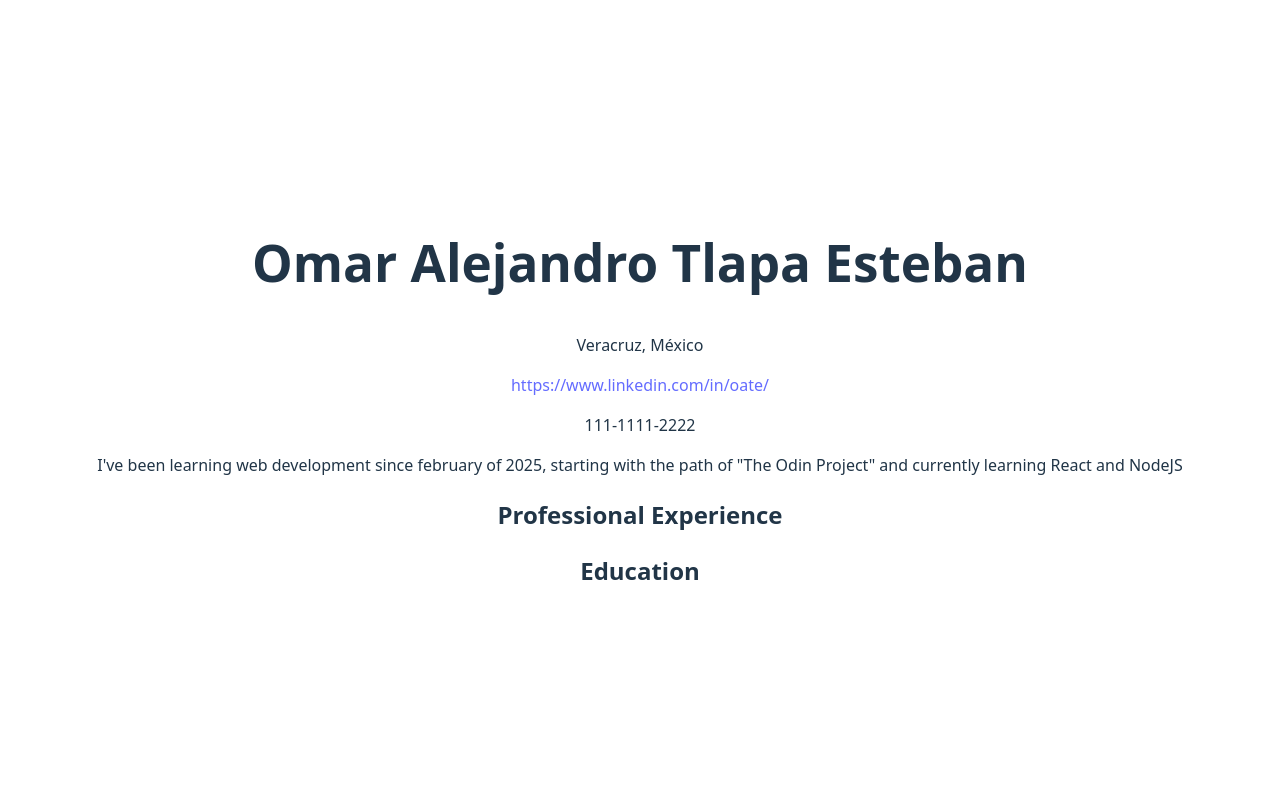
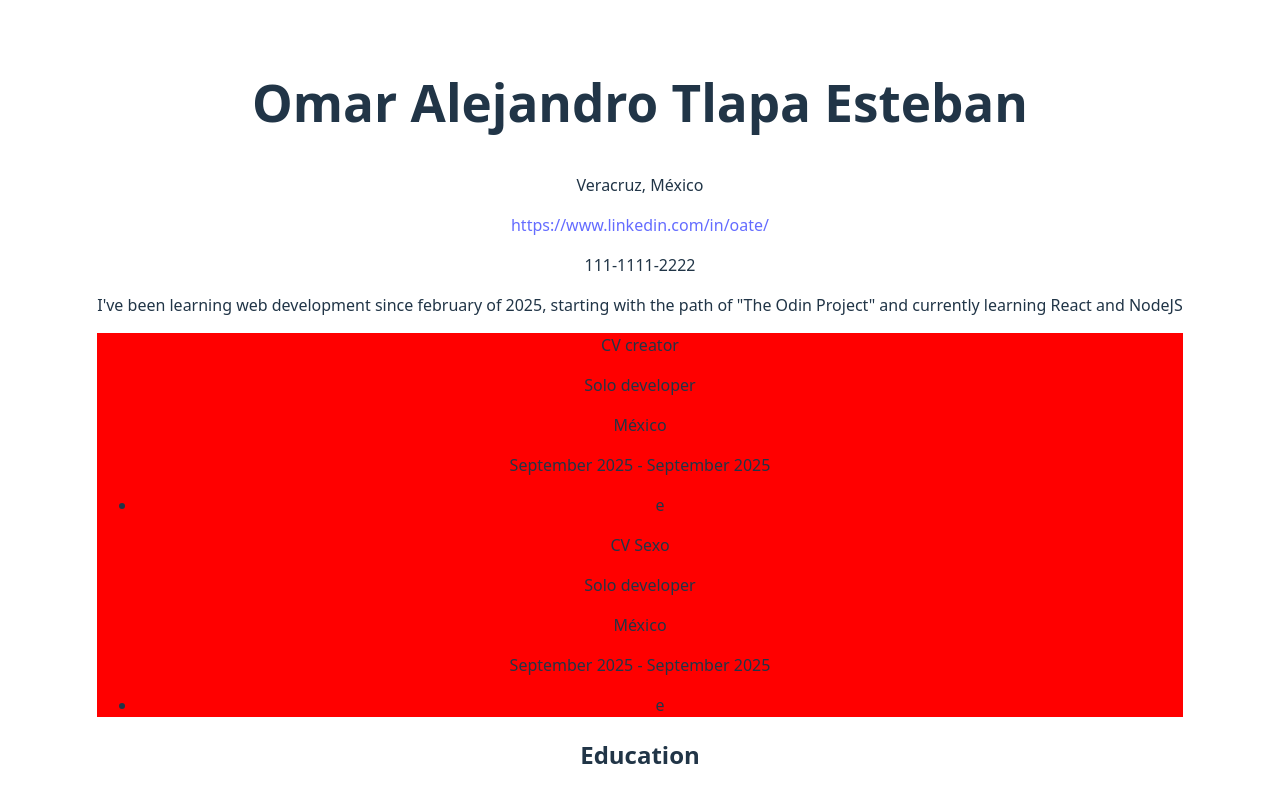
Before and after one commit to ccwt3/CV-generator, a React (Vite) app: page / in a window 1280 px wide. Shown: the top 802 px of the page. Built offline with nearby package versions, Linux system fonts and the light colour scheme.

Commit message:
Now the experience component renders as much experiences as you want

```diff
--- a/src/App.jsx
+++ b/src/App.jsx
@@ -1,5 +1,6 @@
 import { useState } from "react";
 import "./App.css";
+import "./styles/experience.css"
 import HeaderInfo from "./components/header";
 import Experience from "./components/experience";
 import Education from "./components/education";
@@ -20,6 +21,17 @@ function App() {
   const [experience, setExperience] = useState([
     {
       company: 'CV creator',
+      position: 'Solo developer',
+      place: 'México',
+      period: 'September 2025 - September 2025',
+
+      bullet: [
+        'This project was an assigment by TheOdinProject',
+        'This project helped me learn react components and how to structure data in a good way'
+      ]
+    },
+    {
+      company: 'CV Sexo',
       position: 'Solo developer',
       place: 'México',
       period: 'September 2025 - September 2025',
--- a/src/components/experience.jsx
+++ b/src/components/experience.jsx
@@ -1,5 +1,10 @@
+//! I need to return a list of jobs in order to render them if more
+//! PLUS i need to return a diferent list for the experience list
+
 
 function JobFragment(e) {
+  e = e.data
+
   return (
     <>
       <div className="experience__info">
@@ -17,22 +22,16 @@ function JobFragment(e) {
       <ul className="experience__list">
         <li>e</li>
       </ul>
-
-      <p className="header__description">{data.description}</p>
     </>
   )
 }
 
-
 export default function Experience( {data} ) {
-
-
-
   return (
-    <section className="experience">
-      <h2>Professional Experience</h2>
-
-
-    </section>
+    <div className="job_experience">
+      {
+        data.map(job => <JobFragment data={job} />)
+      }
+    </div>
   )
 }
--- /dev/null
+++ b/src/styles/experience.css
@@ -0,0 +1,3 @@
+.job_experience {
+  background-color: red;
+}
```
